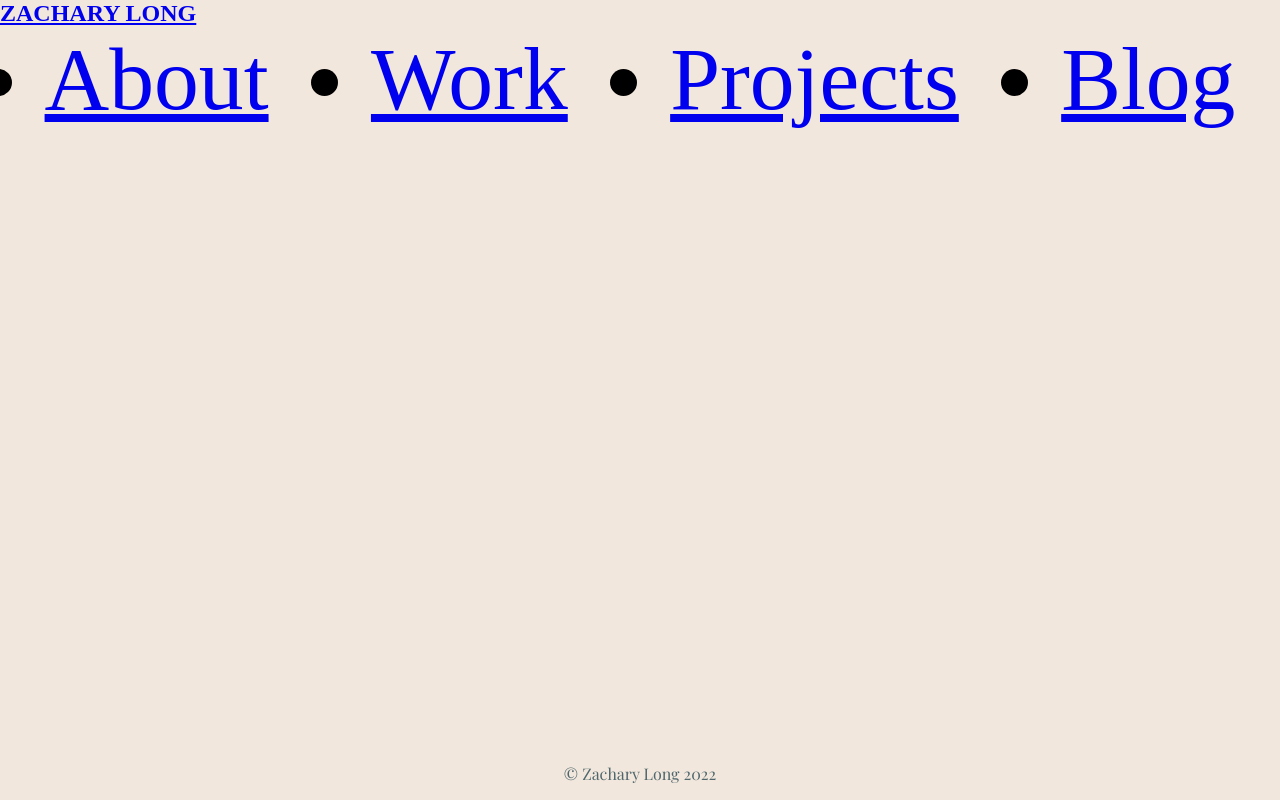
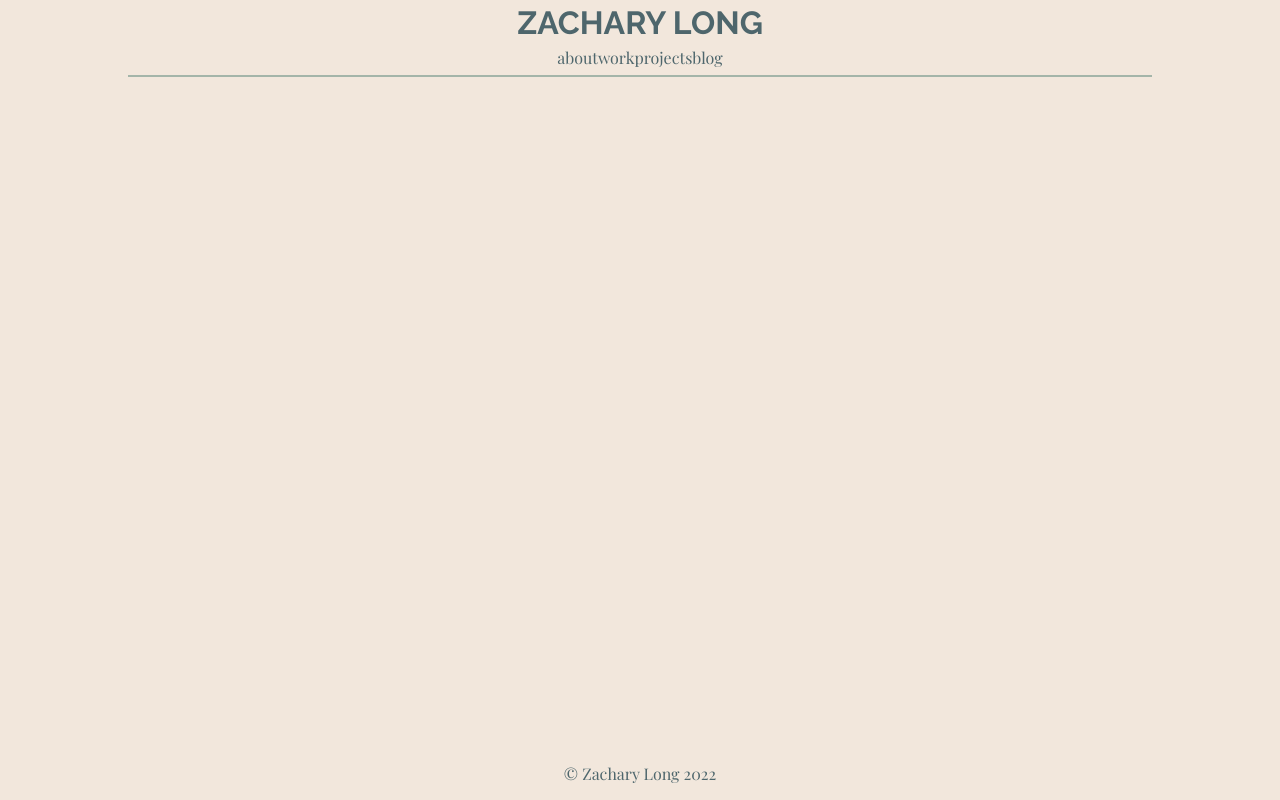
Before and after one commit to ZacharyHLong/Portfolio, a plain HTML site: page about.html in a window 1280 px wide. Drawn offline with nearby package versions, Linux system fonts and the light colour scheme.

Commit message:
nav in progress

```diff
--- a/about.html
+++ b/about.html
@@ -8,15 +8,15 @@
     <link rel="stylesheet" href="style.css">
 </head>
 <body>
-    <a href="index.html"><h2>ZACHARY LONG</h2></a>
-    <section id="line-2"></section>
     <nav id="common-nav">
+        <a href="index.html"><h2>ZACHARY LONG</h2></a>
         <ul>
-            <li><a href="about.html">About</a></li>
-            <li><a href="work.html">Work</a></li>
-            <li><a href="projects.html">Projects</a></li>
-            <li><a href="blog.html">Blog</a></li>
+            <li><a href="about.html">about</a></li>
+            <li><a href="work.html">work</a></li>
+            <li><a href="projects.html">projects</a></li>
+            <li><a href="blog.html">blog</a></li>
         </ul>
+        <hr class="line-2">
     </nav>
 
 
--- a/style.scss
+++ b/style.scss
@@ -78,6 +78,48 @@ h1 {
     font-size: larger;
 }
 
+nav {
+    display: flex;
+    flex-flow: column wrap;
+    align-items: center;
+    position: fixed;
+    top: 0;
+    width: 100%;
+    padding: .5vh 10vw 1vh 10vw;
+    h2 {
+        display: block;
+        text-decoration: none;
+        font-family: 'Raleway', sans-serif;
+        font-size: 2em;
+        font-weight: 700;
+        text-align: center;
+        color: $primary-text-color;
+        width: 100%
+    }
+    ul {
+        display: flex;
+        flex-flow: row wrap;
+        align-content: space-between;
+        text-decoration: none;
+        list-style: none;
+        @include basic-font();
+        padding: .5vw;
+    }
+    .line-2 {
+        width: 80vw;
+        height: 2px;
+        background-color: $accent-color;
+        position: relative;
+        margin-left: auto;
+        margin-right: auto;
+    }
+    a:link, a:visited {
+        color: $primary-text-color;
+        text-decoration: none;
+    }
+}
+
+
 footer{
     position: absolute;
     bottom: 2%;
@@ -105,6 +147,7 @@ footer{
 }
 
 @media screen and (min-width: 900px) {
+    #landing-container {
         h1 {
             font-size: 8vw;
         }
@@ -118,6 +161,7 @@ footer{
                 font-size: 7vw;
             }
         }
+    }
     #landing-comment {
         display: block;
     }
```
Also changed, not shown: style.css, 1 other file. Lines whose indentation alone changed are shown as unchanged.
